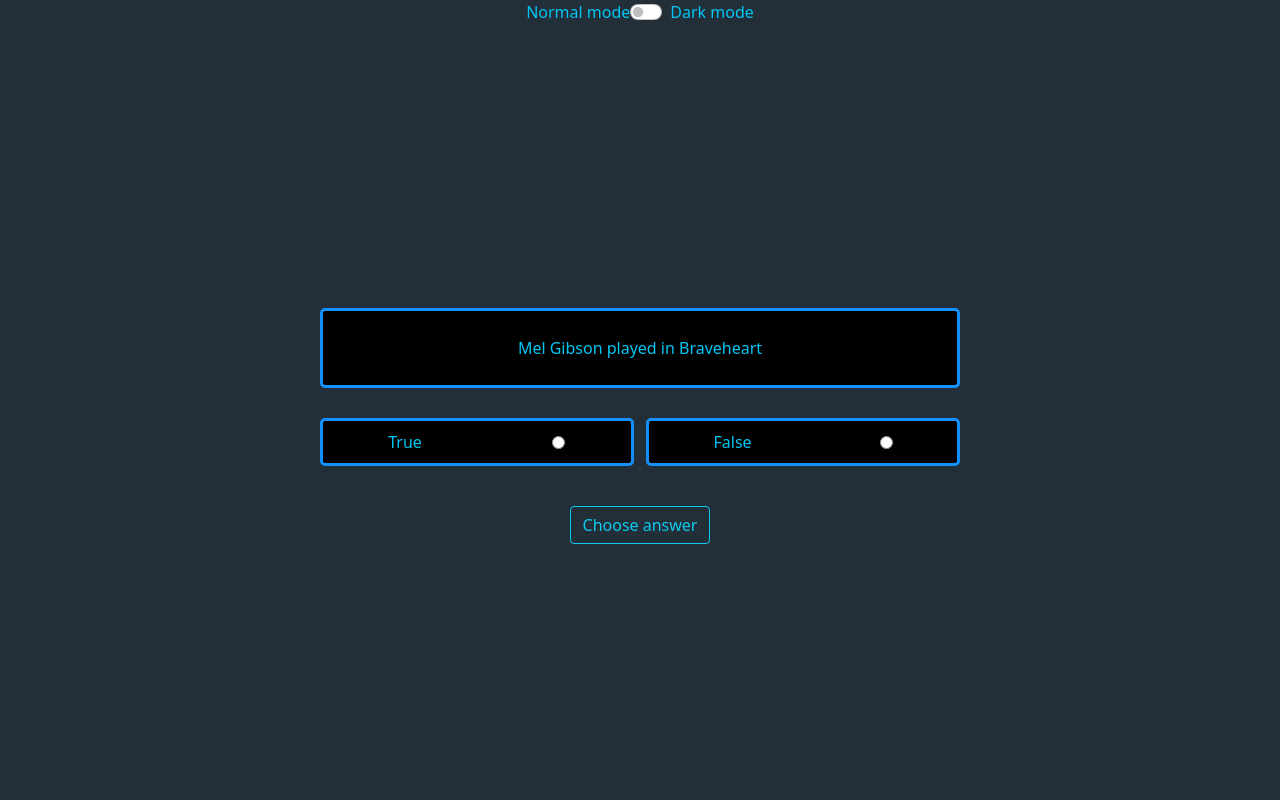
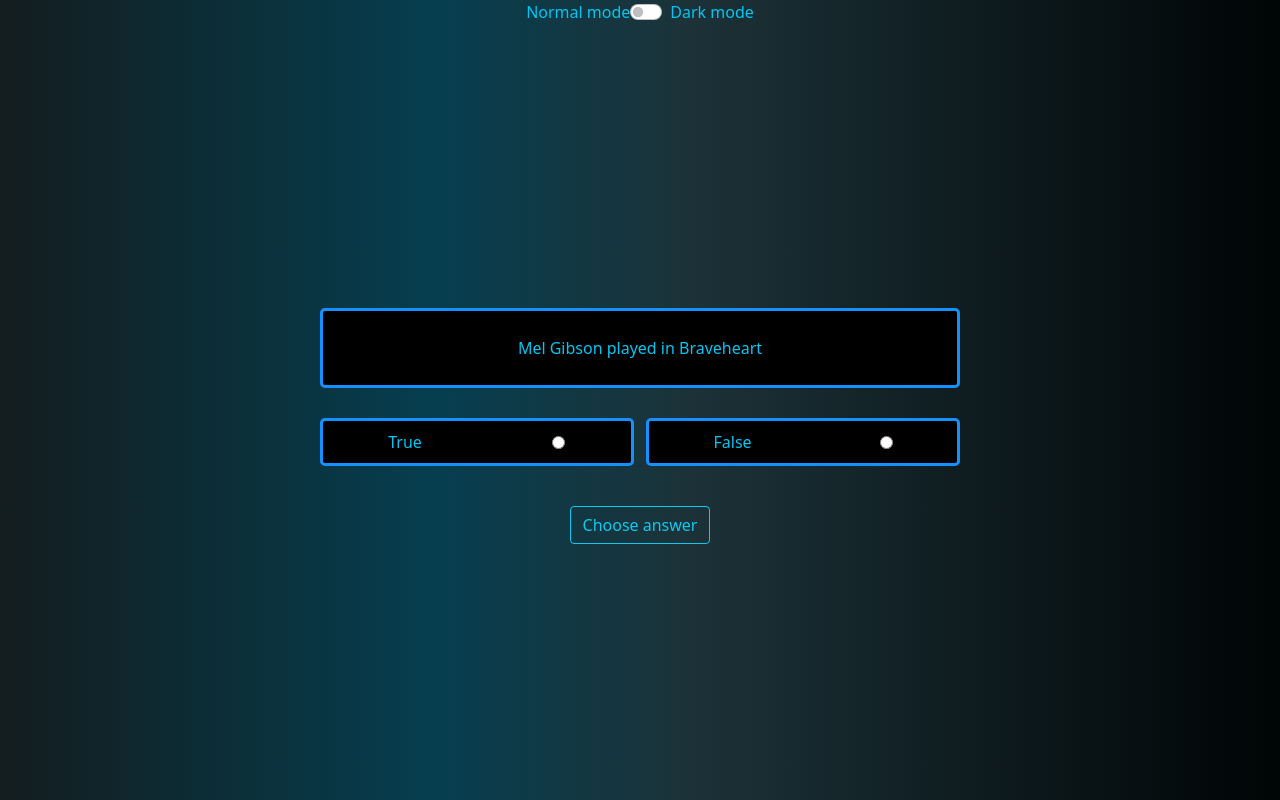
Before and after one commit to Acrasia86/Javascript-assignment3-new, a plain HTML site: page index.html in a window 1280 px wide. Drawn offline with nearby package versions, Linux system fonts and the light colour scheme.

Commit message:
changed background color

```diff
--- a/style.css
+++ b/style.css
@@ -2,8 +2,16 @@
 html,body{overflow-x: hidden;}
 
 main {
-    background: rgba(34,46,56,1);
-background: -moz-linear-gradient(left, rgba(34,46,56,1) 0%, rgba(34,46,56,1) 3%, rgba(0,90,179,1) 52%, rgba(3,93,171,1) 72%, rgba(5,86,158,1) 77%, rgba(14,58,102,1) 98%, rgba(49,109,158,1) 100%);
+    /* background: rgba(34,46,56,1);
+background: -moz-linear-gradient(left, rgba(34,46,56,1) 0%, rgba(34,46,56,1) 3%, rgba(0,90,179,1) 52%, rgba(3,93,171,1) 72%, rgba(5,86,158,1) 77%, rgba(14,58,102,1) 98%, rgba(49,109,158,1) 100%); */
+background: rgba(19,29,31,1);
+background: -moz-linear-gradient(left, rgba(19,29,31,1) 0%, rgba(6,62,79,1) 34%, rgba(28,50,56,1) 54%, rgba(0,4,5,1) 100%);
+background: -webkit-gradient(left top, right top, color-stop(0%, rgba(19,29,31,1)), color-stop(34%, rgba(6,62,79,1)), color-stop(54%, rgba(28,50,56,1)), color-stop(100%, rgba(0,4,5,1)));
+background: -webkit-linear-gradient(left, rgba(19,29,31,1) 0%, rgba(6,62,79,1) 34%, rgba(28,50,56,1) 54%, rgba(0,4,5,1) 100%);
+background: -o-linear-gradient(left, rgba(19,29,31,1) 0%, rgba(6,62,79,1) 34%, rgba(28,50,56,1) 54%, rgba(0,4,5,1) 100%);
+background: -ms-linear-gradient(left, rgba(19,29,31,1) 0%, rgba(6,62,79,1) 34%, rgba(28,50,56,1) 54%, rgba(0,4,5,1) 100%);
+background: linear-gradient(to right, rgba(19,29,31,1) 0%, rgba(6,62,79,1) 34%, rgba(28,50,56,1) 54%, rgba(0,4,5,1) 100%);
+filter: progid:DXImageTransform.Microsoft.gradient( startColorstr='#131d1f', endColorstr='#000405', GradientType=1 );
 height: 100vh;
 width: 100vw;
 }
```
